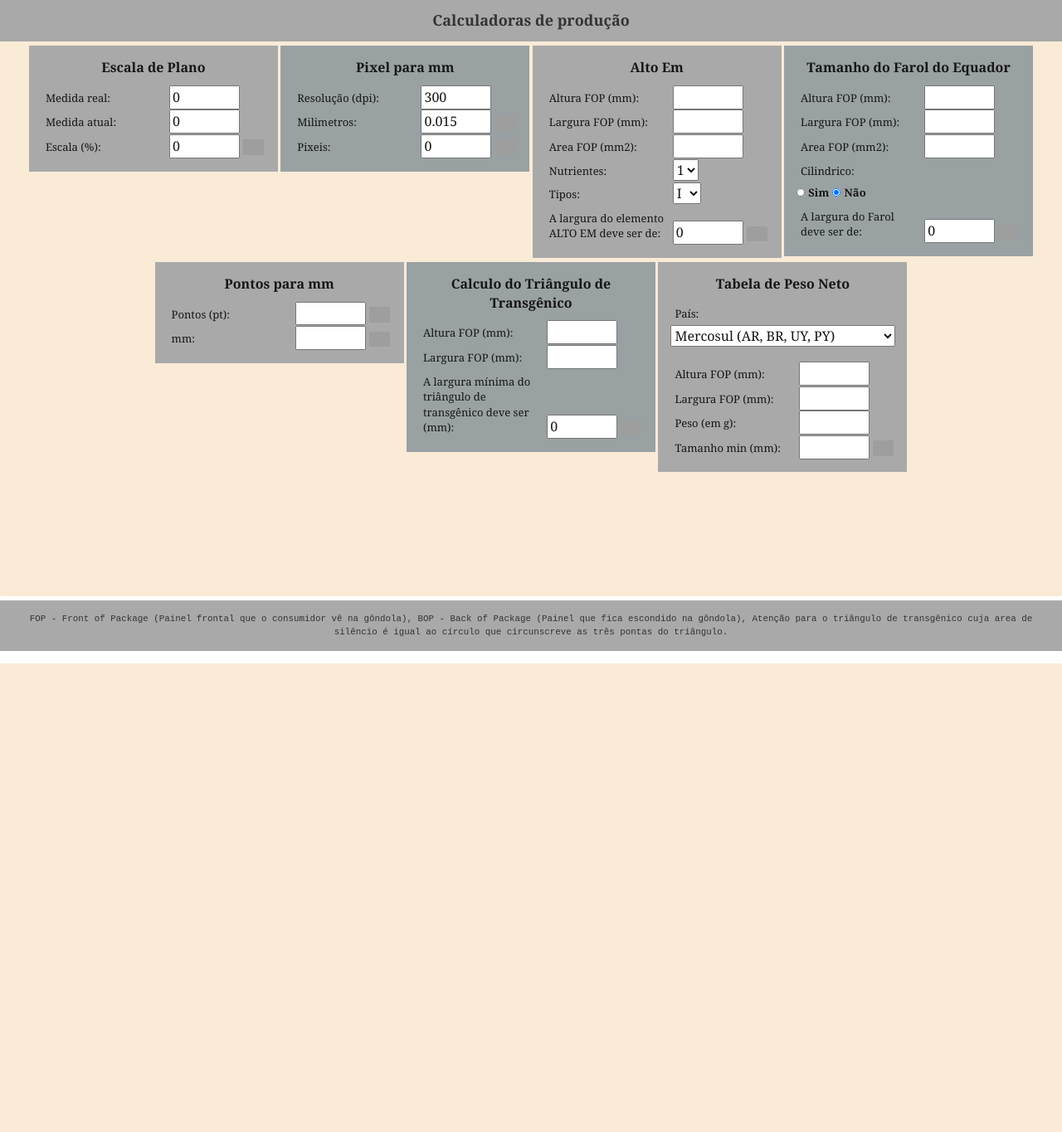
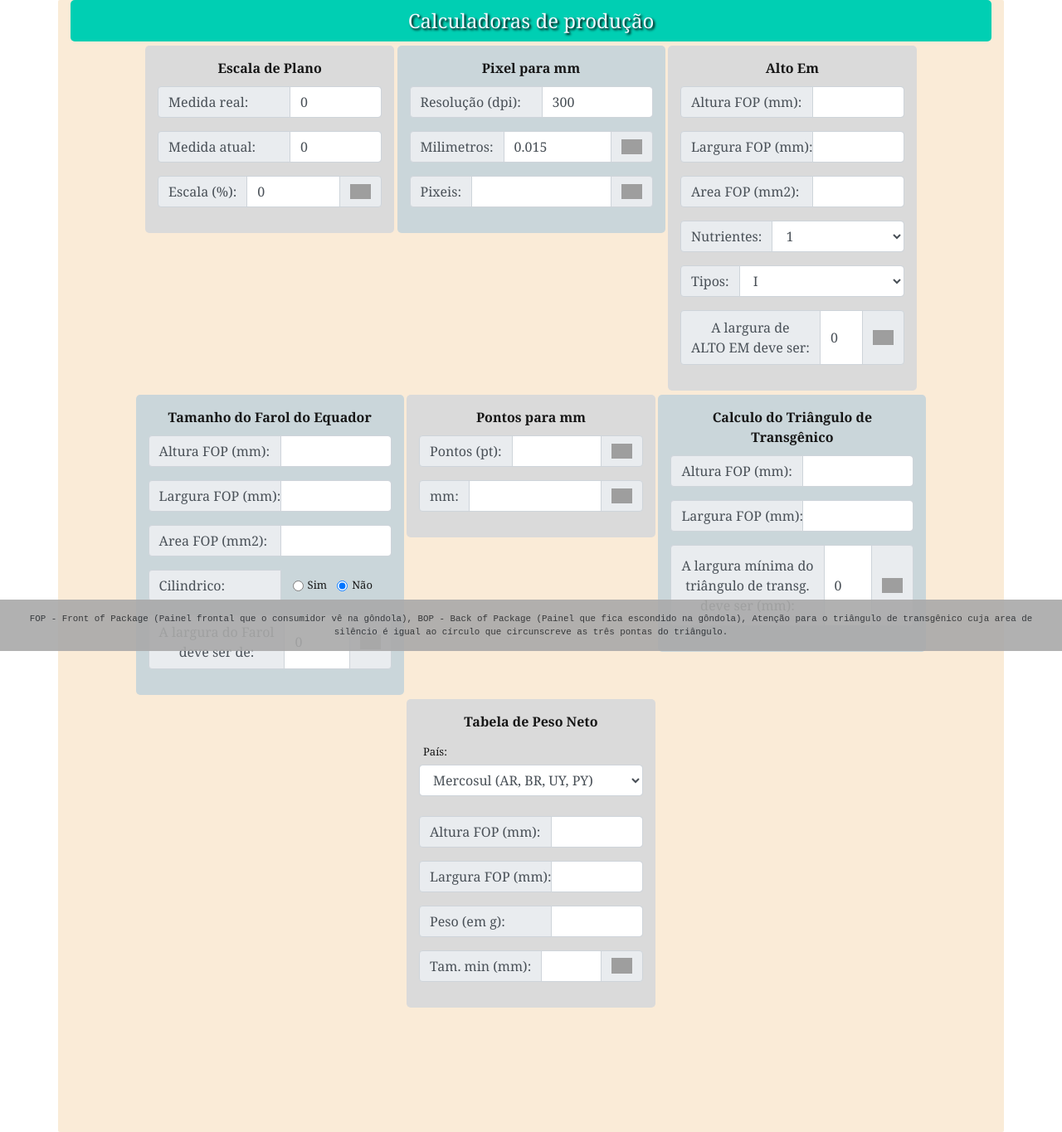
Before and after one commit to JohnnyKamigashima/PHP-Calculadoras-Producao, a PHP site: page / in a window 1280 px wide. Shown: the whole page at 83% size. Before the commit the page ends 800 px from the top, so only its background shows below. Run offline with PHP 8.4, Linux system fonts and the light colour scheme; grey boxes are pictures that could not be loaded.

Commit message:
Bootstrapped

```diff
--- a/css/style.css
+++ b/css/style.css
@@ -13,16 +13,46 @@ html {
     text-align: center;
 }
 
+#inputGroup-sizing-default {
+ width: 160px;
+ viewport-fit: 300px;
+}
+
+
+.form-check-input {
+    margin-left: 15px;
+}
+
+
+.input-group {
+    width: 100%;
+}
+input.form-control, #medR.form-control select.form-control {
+    width:45px;
+}
+
+.input-group-text {
+    height:38px;
+}
+
+select option:disabled {
+    color: darkgray;
+    background-color: aquamarine;
+  }
+
 .header {
-    background-color: darkgrey;
-    width: 100%px;
+    background-color: rgb(0, 207, 179);
+    color: aliceblue;
+    text-shadow: 2px 2px 3px black;
+    width: 100%;
     height: 50px;
     text-align: center;
-    font-size: large;
-    font-weight: bold;
+    font-size: x-large;
+    font-weight: regular;
     display: flex;
     justify-content: center;
     flex-direction: column;
+    border-radius: 5px;
 }
 
 input.radio {
@@ -39,7 +69,7 @@ label {
 .cadaCalcE {
     max-width: 300px;
     padding: 15px;
-    background-color: darkgrey;
+    background-color: rgb(218, 218, 218);
     font-size: medium;
     margin-top: 5px;
     color: rgb(22, 22, 22);
@@ -49,6 +79,7 @@ label {
     margin-right: auto;
     vertical-align: top;
     text-align: left;
+    border-radius: 5px;
 }
 
 .desc {
@@ -61,9 +92,9 @@ label {
 }
 .cadaCalcD {
 
-    max-width: 300px;
+    max-width: 323px;
     padding: 15px;
-    background-color: rgb(154, 161, 163);
+    background-color: rgb(202, 214, 218);
     font-size: medium;
     margin-top: 5px;
     color: rgb(22, 22, 22);
@@ -72,6 +103,7 @@ label {
     margin-left: 0px;
     vertical-align: top;
     text-align: left;
+    border-radius: 5px;
 }
 
 div.entrada {
@@ -93,9 +125,6 @@ div.rotulo {
     padding-bottom: 10px;
 }
 
-input {
-    width: 85px;
-}
 
 label.cadaCalc {
     font-size: large;
@@ -123,6 +152,7 @@ label.cadaCalc {
     height: auto;
     bottom: 15px;
     left: 0px;
+    opacity: 0.9;
     font-family: 'Courier New', Courier, monospace;
     font-size: smaller;
     text-align: center;
--- a/index.html
+++ b/index.html
@@ -1,13 +1,18 @@
 <!DOCTYPE html>
 <link rel="stylesheet" href="./css/style.css">
 <!-- Latest compiled and minified CSS -->
-<link rel="stylesheet" href="https://maxcdn.bootstrapcdn.com/bootstrap/3.4.1/css/bootstrap.min.css">
+<link rel="stylesheet" href="https://cdn.jsdelivr.net/npm/bootstrap@4.6.0/dist/css/bootstrap.min.css"
+    integrity="sha384-B0vP5xmATw1+K9KRQjQERJvTumQW0nPEzvF6L/Z6nronJ3oUOFUFpCjEUQouq2+l" crossorigin="anonymous">
 
-<!-- jQuery library -->
-<script src="https://ajax.googleapis.com/ajax/libs/jquery/3.5.1/jquery.min.js"></script>
-
-<!-- Latest compiled JavaScript -->
-<script src="https://maxcdn.bootstrapcdn.com/bootstrap/3.4.1/js/bootstrap.min.js"></script>
+<script src="https://code.jquery.com/jquery-3.5.1.slim.min.js"
+    integrity="sha384-DfXdz2htPH0lsSSs5nCTpuj/zy4C+OGpamoFVy38MVBnE+IbbVYUew+OrCXaRkfj"
+    crossorigin="anonymous"></script>
+<script src="https://cdn.jsdelivr.net/npm/popper.js@1.16.1/dist/umd/popper.min.js"
+    integrity="sha384-9/reFTGAW83EW2RDu2S0VKaIzap3H66lZH81PoYlFhbGU+6BZp6G7niu735Sk7lN"
+    crossorigin="anonymous"></script>
+<script src="https://cdn.jsdelivr.net/npm/bootstrap@4.6.0/dist/js/bootstrap.min.js"
+    integrity="sha384-+YQ4JLhjyBLPDQt//I+STsc9iw4uQqACwlvpslubQzn4u2UU2UFM80nGisd026JF"
+    crossorigin="anonymous"></script>
 
 <script src="./js/library.js"></script>
 
@@ -26,33 +31,40 @@
                 Calculadoras de produção
             </head>
         </div>
+
         <!-- calc plano escala -->
         <div class="cadaCalcE">
             <div class="titulo">
                 Escala de Plano
             </div>
-            <div class="rotulo">
-                Medida real:
+            <div class="input-group mb-3">
+                <div class="input-group-prepend">
+                    <span class="input-group-text" id="inputGroup-sizing-default">Medida real:</span>
                 </div>
-            <div class="entrada">
-                <input type="text" id="medR" value="0">
+                <input type="text" class="form-control" id="medR" value="0">
             </div>
 
-            <div class="rotulo">
-                Medida atual:
+            <div class="input-group mb-3">
+                <div class="input-group-prepend">
+                    <span class="input-group-text" id="inputGroup-sizing-default">Medida atual:</span>
                 </div>
-            <div class="entrada">
-                <input type="text" id="medA" value="0">
+                <input type="text" class="form-control" id="medA" value="0">
             </div>
 
-            <div class="rotulo">
-                Escala (%):
+
+            <div class="input-group mb-3">
+                <div class="input-group-prepend">
+                    <span class="input-group-text">Escala (%):</span>
                 </div>
-            <div class="entrada">
-                <input type="text" id="escalaC" value="0">
+                <input type="text" class="form-control" id="escalaC" value="0">
+                <div class="input-group-append">
+                    <span class="input-group-text">
                         <img src="https://cdn4.iconfinder.com/data/icons/ionicons/512/icon-clipboard-512.png" alt=""
                             class="icon" onclick="copyToClipboard(document.getElementById('escalaC').value+'%')">
+                    </span>
                 </div>
+            </div>
+
             <script>
                 $(document).ready(function () {
                     $('#medA').keyup(function () { //calculate scale
@@ -64,35 +76,55 @@
                 })
             </script>
         </div>
+
+
         <!-- Calculadora Px2mm -->
         <div class="cadaCalcD">
             <div class="titulo">
                 Pixel para mm
             </div>
-            <div class="rotulo">
+
+            <div class="input-group mb-3">
+                <div class="input-group-prepend">
+                    <span class="input-group-text" id="inputGroup-sizing-default">
                         Resolução (dpi):
+                    </span>
                 </div>
-            <div class="entrada">
-                <input type="text" id="resolucao" value="300">
+                <input type="text" class="form-control" id="resolucao" value="300">
             </div>
 
-            <div class="rotulo">
+
+            <div class="input-group mb-3">
+                <div class="input-group-prepend">
+                    <span class="input-group-text">
                         Milimetros:
+                    </span>
                 </div>
-            <div class="entrada">
-                <input type="text" id="mm" value="0.015">
+                <input type="text" class="form-control" id="mm" value="0.015">
+                <div class="input-group-append">
+                    <span class="input-group-text">
                         <img src="https://cdn4.iconfinder.com/data/icons/ionicons/512/icon-clipboard-512.png" alt=""
                             class="icon" onclick="copyToClipboard(document.getElementById('mm').value+' mm')">
+                    </span>
+                </div>
             </div>
 
-            <div class="rotulo">
+
+            <div class="input-group mb-3">
+                <div class="input-group-prepend">
+                    <span class="input-group-text">
                         Pixeis:
+                    </span>
                 </div>
-            <div class="entrada">
-                <input type="text" id="pixel" value="0">
+                <input type="text" class="form-control" id="pixel" value="">
+                <div class="input-group-append">
+                    <span class="input-group-text">
                         <img src="https://cdn4.iconfinder.com/data/icons/ionicons/512/icon-clipboard-512.png" alt=""
                             class="icon" onclick="copyToClipboard(document.getElementById('pixel').value+' px')">
+                    </span>
                 </div>
+            </div>
+
             <script>
                 $(document).ready(function () {
                     $('#mm').keyup(function () { //calculate when Milimetros is filled
@@ -104,46 +136,65 @@
                 })
             </script>
         </div>
+
+
+
         <!-- calculadora AltoEm -->
         <div class="cadaCalcE">
             <div class="titulo">
                 Alto Em
             </div>
-            <div class="rotulo">
+
+            <div class="input-group mb-3">
+                <div class="input-group-prepend">
+                    <span class="input-group-text" id="inputGroup-sizing-default">
                         Altura FOP (mm):
+                    </span>
                 </div>
-            <div class="entrada">
-                <input type="text" id="altFOP" value="">
+                <input type="text" class="form-control" id="altFOP" value="">
             </div>
 
-            <div class="rotulo">
+            <div class="input-group mb-3">
+                <div class="input-group-prepend">
+                    <span class="input-group-text" id="inputGroup-sizing-default">
                         Largura FOP (mm):
+                    </span>
                 </div>
-            <div class="entrada">
-                <input type="text" id="largFOP" value="">
+                <input type="text" class="form-control" id="largFOP" value="">
             </div>
 
-            <div class="rotulo">
+            <div class="input-group mb-3">
+                <div class="input-group-prepend">
+                    <span class="input-group-text" id="inputGroup-sizing-default">
                         Area FOP (mm2):
+                    </span>
                 </div>
-            <div class="entrada">
-                <input type="text" id="areaFOP" value="">
+                <input type="text" class="form-control" id="areaFOP" value="">
             </div>
-            <div class="rotulo">
+
+
+            <div class="input-group mb-3">
+                <div class="input-group-prepend">
+                    <span class="input-group-text">
                         Nutrientes:
+                    </span>
                 </div>
-            <div class="entrada">
-                <select name="nutrientes" id="nutrientes">
+                <select name="nutrientes" id="nutrientes" class="form-control" required>
                     <option value="1">1</option>
                     <option value="2">2</option>
                     <option value="3">3</option>
                 </select>
-            </div><br>
-            <div class="rotulo">
+
+            </div>
+
+
+            <div class="input-group mb-3">
+                <div class="input-group-prepend">
+                    <span class="input-group-text">
                         Tipos:
+                    </span>
                 </div>
-            <div class="entrada">
-                <select name="tipo" id="tipo">
+                <select name="tipo" id="tipo" class="form-control">
                     <option value="I">I</option>
                     <option value="--">--</option>
                     <option value="0">O</option>
@@ -151,15 +202,26 @@
                     <option value="q">q</option>
                     <option value="p">p</option>
                 </select>
-            </div><br>
-            <div class="rotulo">
-                A largura do elemento ALTO EM deve ser de:
+
             </div>
-            <div class="entrada">
-                <input type="text" id="largF" value="0">
+
+
+            <div class="input-group mb-3">
+                <div class="input-group-prepend">
+                    <span class="input-group-text" style="padding-top:2em; padding-bottom:2em">
+                        A largura de<br>ALTO EM deve ser:
+                    </span>
+                </div>
+                <input type="text" class="form-control" id="largF" value="0" style="height:66px; margin:auto">
+                <div class="input-group-append">
+                    <span class="input-group-text" style="height:66px; margin:auto">
                         <img src="https://cdn4.iconfinder.com/data/icons/ionicons/512/icon-clipboard-512.png" alt=""
                             class="icon" onclick="copyToClipboard(document.getElementById('largF').value+' mm')">
+                    </span>
                 </div>
+            </div>
+
+
 
             <script>
                 $(document).ready(function () {
@@ -187,47 +249,72 @@
                 })
             </script>
         </div>
+
+
+
         <!-- calculadora Farol EQ-->
         <div class="cadaCalcD">
             <div class="titulo">
                 Tamanho do Farol do Equador
             </div>
-            <div class="rotulo">
+
+            <div class="input-group mb-3">
+                <div class="input-group-prepend">
+                    <span class="input-group-text" id="inputGroup-sizing-default">
                         Altura FOP (mm):
+                    </span>
                 </div>
-            <div class="entrada">
-                <input type="text" id="altFOP1" value="">
+                <input type="text" class="form-control" id="altFOP1" value="">
             </div>
 
-            <div class="rotulo">
+            <div class="input-group mb-3">
+                <div class="input-group-prepend">
+                    <span class="input-group-text" id="inputGroup-sizing-default">
                         Largura FOP (mm):
+                    </span>
                 </div>
-            <div class="entrada">
-                <input type="text" id="largFOP1" value="">
+                <input type="text" class="form-control" id="largFOP1" value="">
             </div>
 
-            <div class="rotulo">
+            <div class="input-group mb-3">
+                <div class="input-group-prepend">
+                    <span class="input-group-text" id="inputGroup-sizing-default">
                         Area FOP (mm2):
+                    </span>
                 </div>
-            <div class="entrada">
-                <input type="text" id="areaFOP1" value="">
+                <input type="text" class="form-control" id="areaFOP1" value="">
             </div>
-            <div class="rotulo">
+
+            <div class="input-group mb-3">
+                <div class="input-group-prepend">
+                    <span class="input-group-text" id="inputGroup-sizing-default">
                         Cilindrico:
-            </div><br>
-            <div class="entrada">
-                <input type="radio" class="radio" id="cilindroYes" name="cilindro" value="true">
-                <label for="cilindro">Sim</label>
-                <input type="radio" class="radio" id="cilindroNo" name="cilindro" value="false" checked>
-                <label for="cilindro">Não</label>
-            </div><br>
-            <div class="rotulo">
-                A largura do Farol deve ser de:
+                    </span>
                 </div>
-            <div class="entrada">
-                <input type="text" id="largF1" value="0">
+                <div class="form-check form-check-inline">
+                    <input class="form-check-input" type="radio" id="cilindroYes" name="cilindro" value="true"
+                        style="margin-left: 15px;">
+                    <label class="form-check-label" for="inlineCheckbox1">Sim</label>
+                </div>
+                <div class="form-check form-check-inline">
+                    <input class="form-check-input" type="radio" id="cilindroNo" name="cilindro" value="false" checked>
+                    <label class="form-check-label" for="inlineCheckbox2">Não</label>
+                </div>
+            </div>
+
+            <div class="input-group mb-3">
+                <div class="input-group-prepend">
+                    <span class="input-group-text" style="padding-top:2em; padding-bottom:2em">
+                        A largura do Farol <br> deve ser de:
+                    </span>
+                </div>
+                <input type="text" class="form-control" id="largF1" value="0" style="height:66px; margin:auto">
+                <div class="input-group-append">
+                    <span class="input-group-text" style="height:66px; margin:auto">
                         <img src="https://cdn4.iconfinder.com/data/icons/ionicons/512/icon-clipboard-512.png" alt=""
                             class="icon" onclick="copyToClipboard(document.getElementById('largF1').value+' mm')">
+                    </span>
+                </div>
             </div>
 
             <script>
@@ -264,22 +351,38 @@
             <div class="titulo">
                 Pontos para mm
             </div>
-            <div class="rotulo">
+
+            <div class="input-group mb-3">
+                <div class="input-group-prepend">
+                    <span class="input-group-text">
                         Pontos (pt):
+                    </span>
                 </div>
-            <div class="entrada">
-                <input type="text" id="pt" value="">
+                <input type="text" class="form-control" id="pt" value="">
+                <div class="input-group-append">
+                    <span class="input-group-text">
                         <img src="https://cdn4.iconfinder.com/data/icons/ionicons/512/icon-clipboard-512.png" alt=""
                             class="icon" onclick="copyToClipboard(document.getElementById('pt').value+' pt')">
+                    </span>
                 </div>
-            <div class="rotulo">
+            </div>
+
+
+            <div class="input-group mb-3">
+                <div class="input-group-prepend">
+                    <span class="input-group-text">
                         mm:
+                    </span>
                 </div>
-            <div class="entrada">
-                <input type="text" id="resultmm" value="">
+                <input type="text" class="form-control" id="resultmm" value="">
+                <div class="input-group-append">
+                    <span class="input-group-text">
                         <img src="https://cdn4.iconfinder.com/data/icons/ionicons/512/icon-clipboard-512.png" alt=""
                             class="icon" onclick="copyToClipboard(document.getElementById('resultmm').value+' mm')">
+                    </span>
                 </div>
+            </div>
+
             <script>
                 $(document).ready(function () {
                     $('#pt').keyup(function () { //calculate points
@@ -300,27 +403,40 @@
             <div class="titulo">
                 Calculo do Triângulo de Transgênico
             </div>
-            <div class="rotulo">
+
+            <div class="input-group mb-3">
+                <div class="input-group-prepend">
+                    <span class="input-group-text" id="inputGroup-sizing-default">
                         Altura FOP (mm):
+                    </span>
                 </div>
-            <div class="entrada">
-                <input type="text" id="altFOP2" value="">
+                <input type="text" class="form-control" id="altFOP2" value="">
             </div>
 
-            <div class="rotulo">
+            <div class="input-group mb-3">
+                <div class="input-group-prepend">
+                    <span class="input-group-text" id="inputGroup-sizing-default">
                         Largura FOP (mm):
+                    </span>
                 </div>
-            <div class="entrada">
-                <input type="text" id="largFOP2" value="">
+                <input type="text" class="form-control" id="largFOP2" value="">
             </div>
-            <div class="rotulo">
-                A largura mínima do triângulo de transgênico deve ser (mm):
+
+            <div class="input-group mb-3">
+                <div class="input-group-prepend">
+                    <span class="input-group-text" style="padding-top:3em; padding-bottom:3em">
+                        A largura mínima do <br>triângulo de transg. <br>deve ser (mm):
+                    </span>
                 </div>
-            <div class="entrada">
-                <input type="text" id="largT1" value="0">
+                <input type="text" class="form-control" id="largT1" value="0" style="height:98px; margin:auto">
+                <div class="input-group-append">
+                    <span class="input-group-text" style="height:98px; margin:auto">
                         <img src="https://cdn4.iconfinder.com/data/icons/ionicons/512/icon-clipboard-512.png" alt=""
                             class="icon" onclick="copyToClipboard(document.getElementById('largT1').value+' mm')">
+                    </span>
                 </div>
+            </div>
+
 
             <script>
                 $(document).ready(function () {
@@ -354,7 +470,7 @@
                 País:
             </div>
             <div class="entrada">
-                <select name="pais" id="pais" value="MC">
+                <select name="pais" id="pais" value="MC" class="form-control">
                     <option value="MC" selected>Mercosul (AR, BR, UY, PY)</option>
                     <option value="PE">Peru</option>
                     <option value="BO">Bolívia</option>
@@ -372,32 +488,58 @@
                 <p id="descricao">
                 </p>
             </div>
-            <div class="rotulo">
+
+
+
+            <div class="input-group mb-3">
+                <div class="input-group-prepend">
+                    <span class="input-group-text" id="inputGroup-sizing-default">
                         Altura FOP (mm):
+                    </span>
                 </div>
-            <div class="entrada">
-                <input type="text" id="altFOP3" name="altFOP3">
+                <input type="text" class="form-control" id="altFOP3" name="altFOP3">
             </div>
-            <div class="rotulo">
+
+
+            <div class="input-group mb-3">
+                <div class="input-group-prepend">
+                    <span class="input-group-text" id="inputGroup-sizing-default">
                         Largura FOP (mm):
+                    </span>
                 </div>
-            <div class="entrada">
-                <input type="text" name="largFOP3" id="largFOP3">
+                <input type="text" class="form-control" name="largFOP3" id="largFOP3">
             </div>
-            <div class="rotulo">
+
+
+
+
+            <div class="input-group mb-3">
+                <div class="input-group-prepend">
+                    <span class="input-group-text" id="inputGroup-sizing-default">
                         Peso (em g):
+                    </span>
                 </div>
-            <div class="entrada">
-                <input type="text" id="peso" value="">
+                <input type="text" class="form-control" id="peso" value="">
             </div>
-            <div class="rotulo">
-                Tamanho min (mm):
+
+
+            <div class="input-group mb-3">
+                <div class="input-group-prepend">
+                    <span class="input-group-text">
+
+                        Tam. min (mm):
+
+                    </span>
                 </div>
-            <div class="entrada">
-                <input type="text" id="resultmm1" value="">
+                <input type="text" class="form-control" id="resultmm1" value="">
+                <div class="input-group-append">
+                    <span class="input-group-text">
                         <img src="https://cdn4.iconfinder.com/data/icons/ionicons/512/icon-clipboard-512.png" alt=""
                             class="icon" onclick="copyToClipboard(document.getElementById('resultmm1').value+' mm')">
+                    </span>
                 </div>
+            </div>
+
             <script>
                 sort("pais");
                 $("#pais").val("MC");
@@ -438,7 +580,8 @@
                 <div class="footerMid">
                     FOP - Front of Package (Painel frontal que o consumidor vê na gôndola), BOP - Back of Package
                     (Painel
-                que fica escondido na gôndola), Atenção para o triângulo de transgênico cuja area de silêncio é igual ao
+                    que fica escondido na gôndola), Atenção para o triângulo de transgênico cuja area de silêncio é
+                    igual ao
                     círculo que circunscreve as três pontas do triângulo.
                 </div>
             </div>
```
Lines whose indentation alone changed are shown as unchanged.
